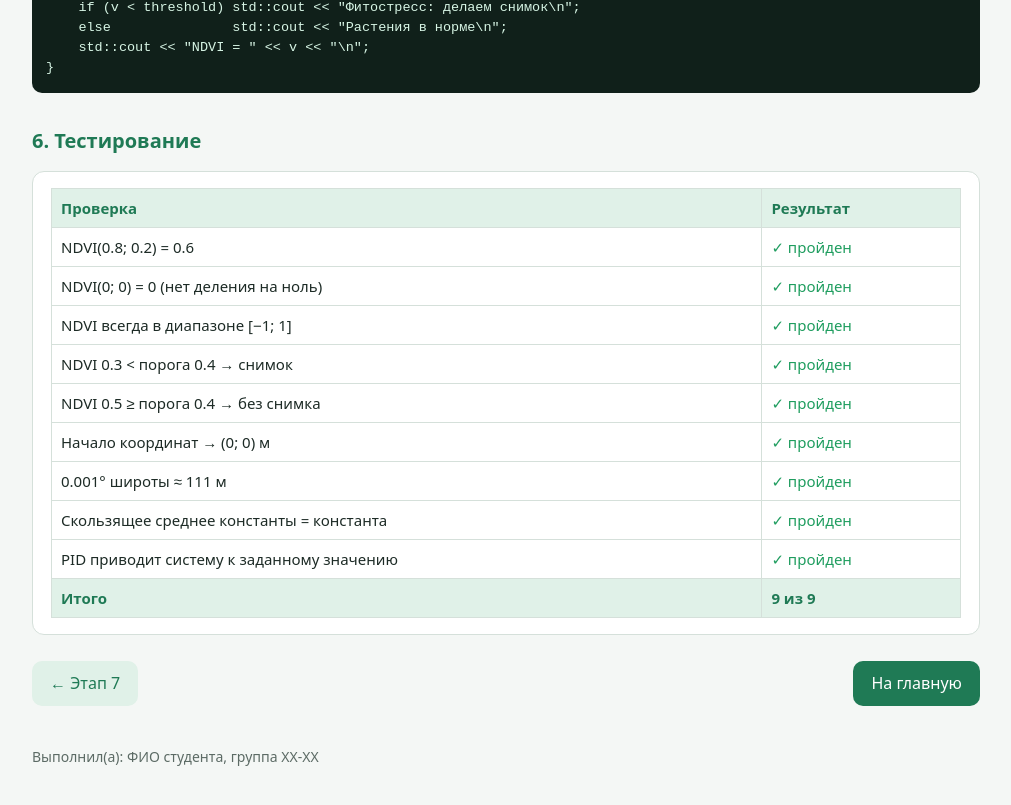
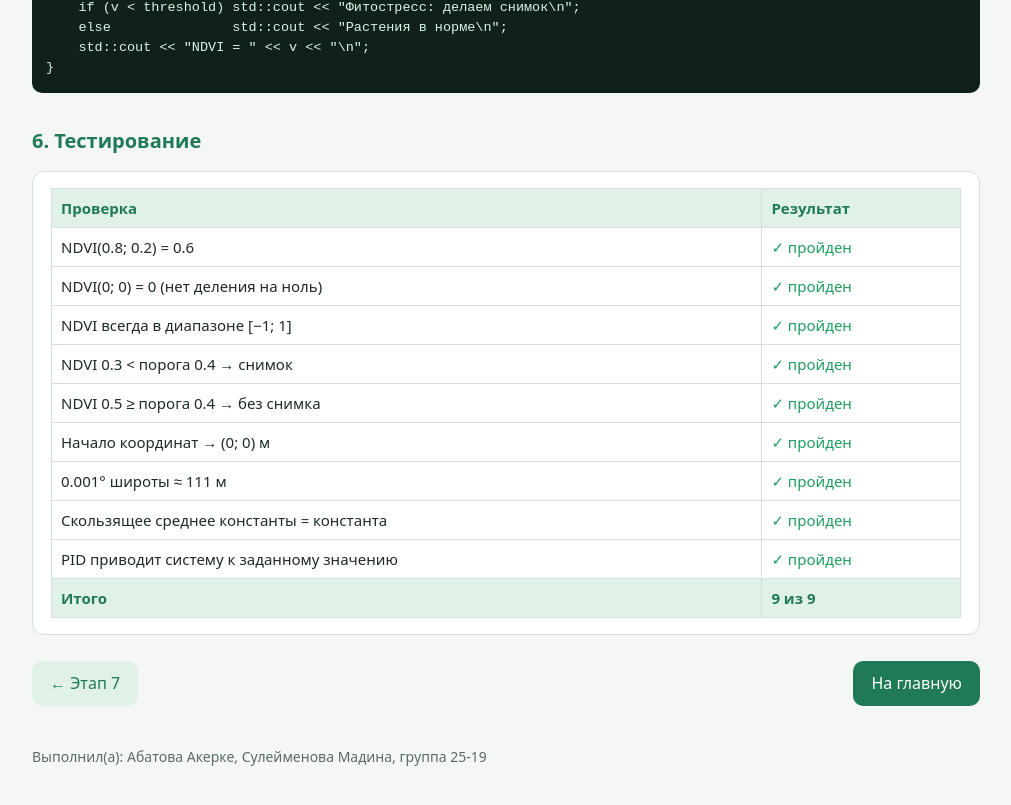
Before and after one commit to akerkeabatova123-afk/intelligent-control.github.io, a plain HTML site: page result.html in a window 1280 px wide. Shown: the part 3096-3901 px from the top of the page, without its empty margins (134-1145 px from the left). Drawn offline with Linux system fonts and the light colour scheme.

Commit message:
Update result.html

```diff
--- a/result.html
+++ b/result.html
@@ -36,4 +36,4 @@ int main() {
     std::cout &lt;&lt; &quot;NDVI = &quot; &lt;&lt; v &lt;&lt; &quot;\n&quot;;
 }</pre>
 <h2>6. Тестирование</h2><div class="card table-wrap"><table><tr><th>Проверка</th><th>Результат</th></tr><tbody id="tests"></tbody></table></div>
-<div class="nav"><a class="btn sec" href="stage7.html">← Этап 7</a><a class="btn" href="index.html">На главную</a></div><p class="note" style="margin-top:40px">Выполнил(а): ФИО студента, группа XX-XX</p></main><script src="app.js"></script></body></html>
+<div class="nav"><a class="btn sec" href="stage7.html">← Этап 7</a><a class="btn" href="index.html">На главную</a></div><p class="note" style="margin-top:40px">Выполнил(а): Абатова Акерке, Сулейменова Мадина, группа 25-19</p></main><script src="app.js"></script></body></html>
```
